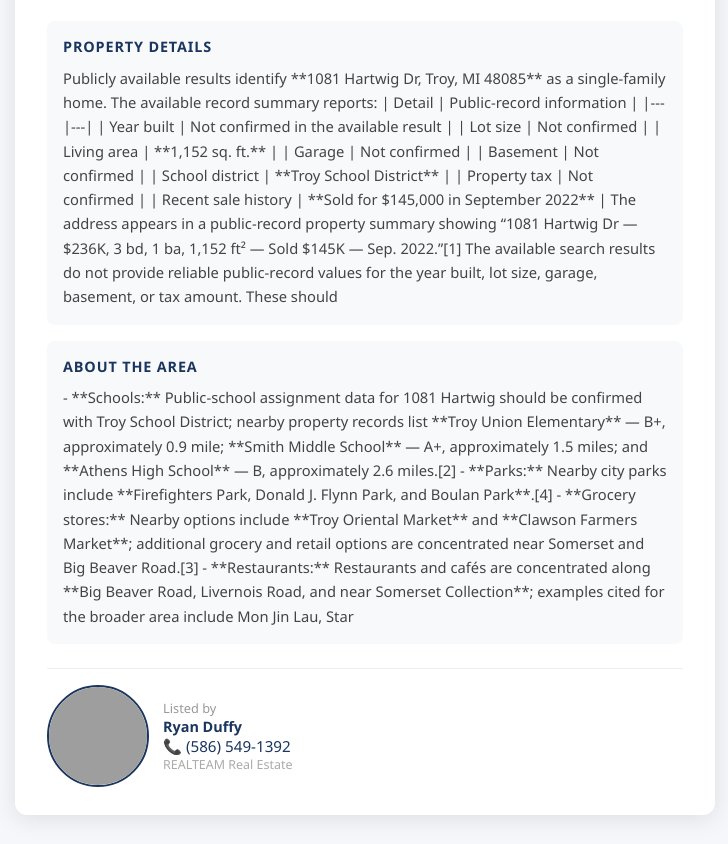
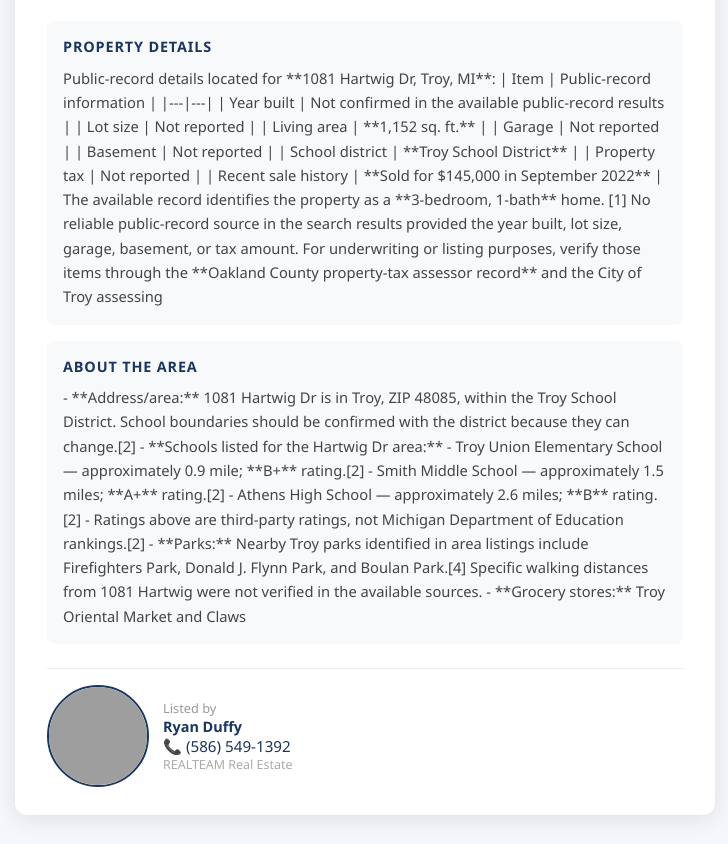
Before and after one commit to tommy-logan-ai/tommythemortgageguy, a plain HTML site: page coming-soon/troy-mi-u-476919.html in a window 1280 px wide. Shown: the part 1165-2009 px from the top of the page, without its empty margins (275-1003 px from the left). Drawn offline with Linux system fonts and the light colour scheme; no server answers; grey boxes are pictures that could not be loaded.

Commit message:
Coming Soon (regen-hero): Troy troy-mi-u-476919

```diff
--- a/coming-soon/troy-mi-u-476919.html
+++ b/coming-soon/troy-mi-u-476919.html
@@ -66,26 +66,33 @@
     </p>
   </div>
 </div>
-    <div style="margin:1.5rem 0 0;padding:1rem;background:#f8f9fb;border-radius:8px;"><h3 style="font-size:0.9rem;font-weight:700;color:#1a355e;text-transform:uppercase;letter-spacing:0.06em;margin:0 0 0.6rem">Property Details</h3><p style="font-size:0.92rem;color:#444;line-height:1.65;margin:0">Publicly available results identify **1081 Hartwig Dr, Troy, MI 48085** as a single-family home. The available record summary reports:
+    <div style="margin:1.5rem 0 0;padding:1rem;background:#f8f9fb;border-radius:8px;"><h3 style="font-size:0.9rem;font-weight:700;color:#1a355e;text-transform:uppercase;letter-spacing:0.06em;margin:0 0 0.6rem">Property Details</h3><p style="font-size:0.92rem;color:#444;line-height:1.65;margin:0">Public-record details located for **1081 Hartwig Dr, Troy, MI**:
 
-| Detail | Public-record information |
+| Item | Public-record information |
 |---|---|
-| Year built | Not confirmed in the available result |
-| Lot size | Not confirmed |
+| Year built | Not confirmed in the available public-record results |
+| Lot size | Not reported |
 | Living area | **1,152 sq. ft.** |
-| Garage | Not confirmed |
-| Basement | Not confirmed |
+| Garage | Not reported |
+| Basement | Not reported |
 | School district | **Troy School District** |
-| Property tax | Not confirmed |
+| Property tax | Not reported |
 | Recent sale history | **Sold for $145,000 in September 2022** |
 
-The address appears in a public-record property summary showing “1081 Hartwig Dr — $236K, 3 bd, 1 ba, 1,152 ft² — Sold $145K — Sep. 2022.”[1]
+The available record identifies the property as a **3-bedroom, 1-bath** home. [1]
 
-The available search results do not provide reliable public-record values for the year built, lot size, garage, basement, or tax amount. These should</p></div>
-    <div style="margin:1rem 0 0;padding:1rem;background:#f8f9fb;border-radius:8px;"><h3 style="font-size:0.9rem;font-weight:700;color:#1a355e;text-transform:uppercase;letter-spacing:0.06em;margin:0 0 0.6rem">About the Area</h3><p style="font-size:0.92rem;color:#444;line-height:1.65;margin:0">- **Schools:** Public-school assignment data for 1081 Hartwig should be confirmed with Troy School District; nearby property records list **Troy Union Elementary** — B+, approximately 0.9 mile; **Smith Middle School** — A+, approximately 1.5 miles; and **Athens High School** — B, approximately 2.6 miles.[2]
-- **Parks:** Nearby city parks include **Firefighters Park, Donald J. Flynn Park, and Boulan Park**.[4]
-- **Grocery stores:** Nearby options include **Troy Oriental Market** and **Clawson Farmers Market**; additional grocery and retail options are concentrated near Somerset and Big Beaver Road.[3]
-- **Restaurants:** Restaurants and cafés are concentrated along **Big Beaver Road, Livernois Road, and near Somerset Collection**; examples cited for the broader area include Mon Jin Lau, Star</p></div>
+No reliable public-record source in the search results provided the year built, lot size, garage, basement, or tax amount. For underwriting or listing purposes, verify those items through the **Oakland County property-tax assessor record** and the City of Troy assessing</p></div>
+    <div style="margin:1rem 0 0;padding:1rem;background:#f8f9fb;border-radius:8px;"><h3 style="font-size:0.9rem;font-weight:700;color:#1a355e;text-transform:uppercase;letter-spacing:0.06em;margin:0 0 0.6rem">About the Area</h3><p style="font-size:0.92rem;color:#444;line-height:1.65;margin:0">- **Address/area:** 1081 Hartwig Dr is in Troy, ZIP 48085, within the Troy School District. School boundaries should be confirmed with the district because they can change.[2]
+
+- **Schools listed for the Hartwig Dr area:**
+  - Troy Union Elementary School — approximately 0.9 mile; **B+** rating.[2]
+  - Smith Middle School — approximately 1.5 miles; **A+** rating.[2]
+  - Athens High School — approximately 2.6 miles; **B** rating.[2]
+  - Ratings above are third-party ratings, not Michigan Department of Education rankings.[2]
+
+- **Parks:** Nearby Troy parks identified in area listings include Firefighters Park, Donald J. Flynn Park, and Boulan Park.[4] Specific walking distances from 1081 Hartwig were not verified in the available sources.
+
+- **Grocery stores:** Troy Oriental Market and Claws</p></div>
     <div class="agent" style="display:flex;align-items:center;gap:14px;margin-top:1.5rem;padding-top:1rem;border-top:1px solid #eee">
       <img src="https://tommythemortgageguy.com/assets/agents/ryan-duffy-headshot.jpg" alt="Ryan Duffy" style="width:98px;height:98px;border-radius:50%;object-fit:cover;border:2px solid #1a355e">
       <div style="text-align:left">
```
